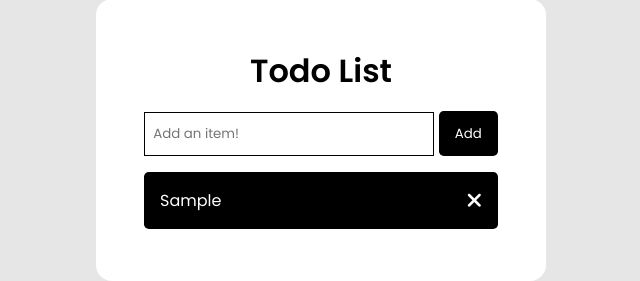
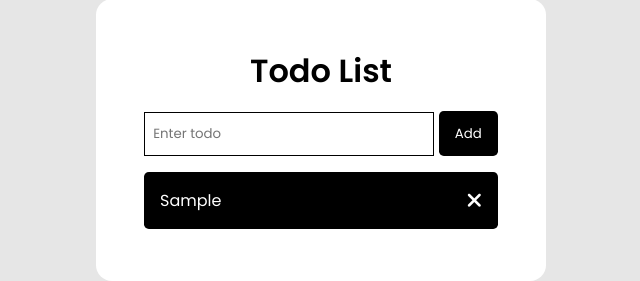
Before and after one commit to dev-lawrence/Todo-list, a plain HTML site: page index.html in a window 1280 px wide. Both pictures are taken after typing "Sample" into the empty fields and a click on the input "Add". Shown: the part 260-541 px from the top of the page, 319-959 px from the left. Drawn offline with Linux system fonts and the light colour scheme.

Commit message:
finished build

```diff
--- a/app.js
+++ b/app.js
@@ -22,6 +22,8 @@ const addTodo = (todo) => {
       <li>${inputValue}</li>
       <i class="fa-solid fa-xmark delete"></i>
   `;
+
+    // append new Todo the todo List
     todoList.appendChild(newTodo);
 
     showAlert('Todo added', 'success');
@@ -49,7 +51,7 @@ const showAlert = (message, classname) => {
   const container = document.querySelector('.content');
   container.insertBefore(div, form);
 
-  setTimeout(() => document.querySelector('.alert').remove(), 2000);
+  setTimeout(() => document.querySelector('.alert').remove(), 1000);
 };
 
 // EVENT LISTENERS
--- a/index.html
+++ b/index.html
@@ -16,7 +16,7 @@
       <div class="content">
         <h1>todo list</h1>
         <form id="form">
-          <input type="text" id="item" placeholder="Add an item!" />
+          <input type="text" id="item" placeholder="Enter todo" />
           <input type="submit" value="Add" class="btn" />
         </form>
 
```
